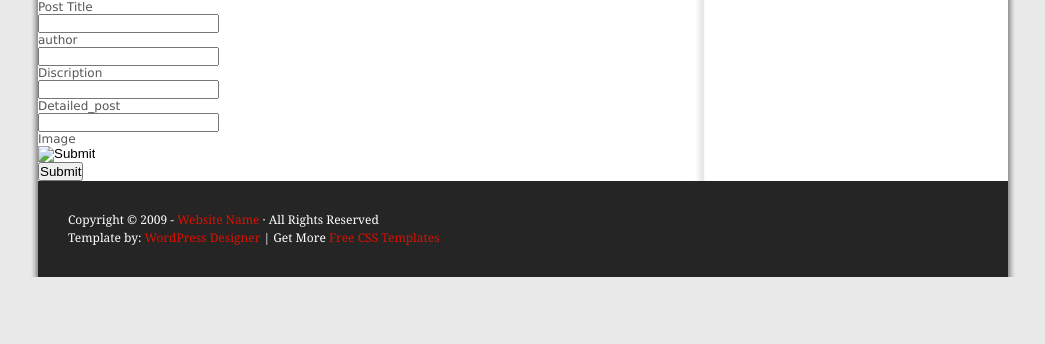
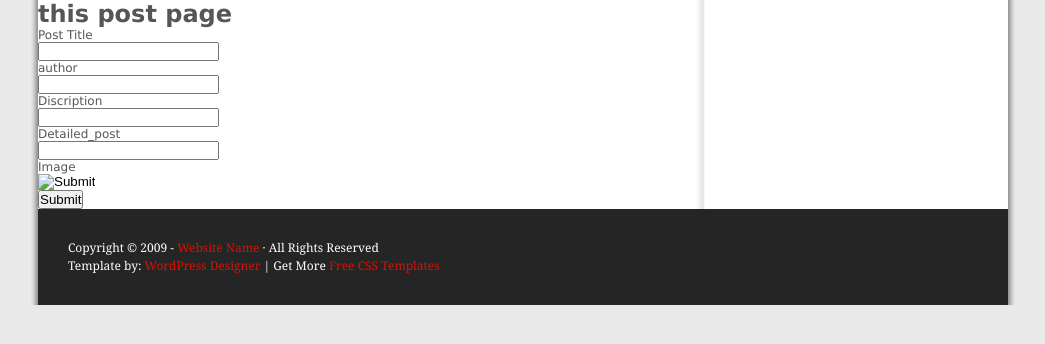
Before and after one commit to Dhirajkumar908/newsapi, a Django app: page /add_post in a window 1280 px wide. Shown: the part 175-519 px from the top of the page, without its empty margins (117-1162 px from the left). Run offline with Django 4.2, Linux system fonts and the light colour scheme.

Commit message:
Add heading in add_post

```diff
--- a/news/templates/add_post.html
+++ b/news/templates/add_post.html
@@ -3,6 +3,7 @@
 {% block content %}
 
 <form method="POST">
+  <h1>this post page</h1>
   <div class="">
     <label  class="form-label">Post Title</label><br>
     <input class="form-control"  >
```
